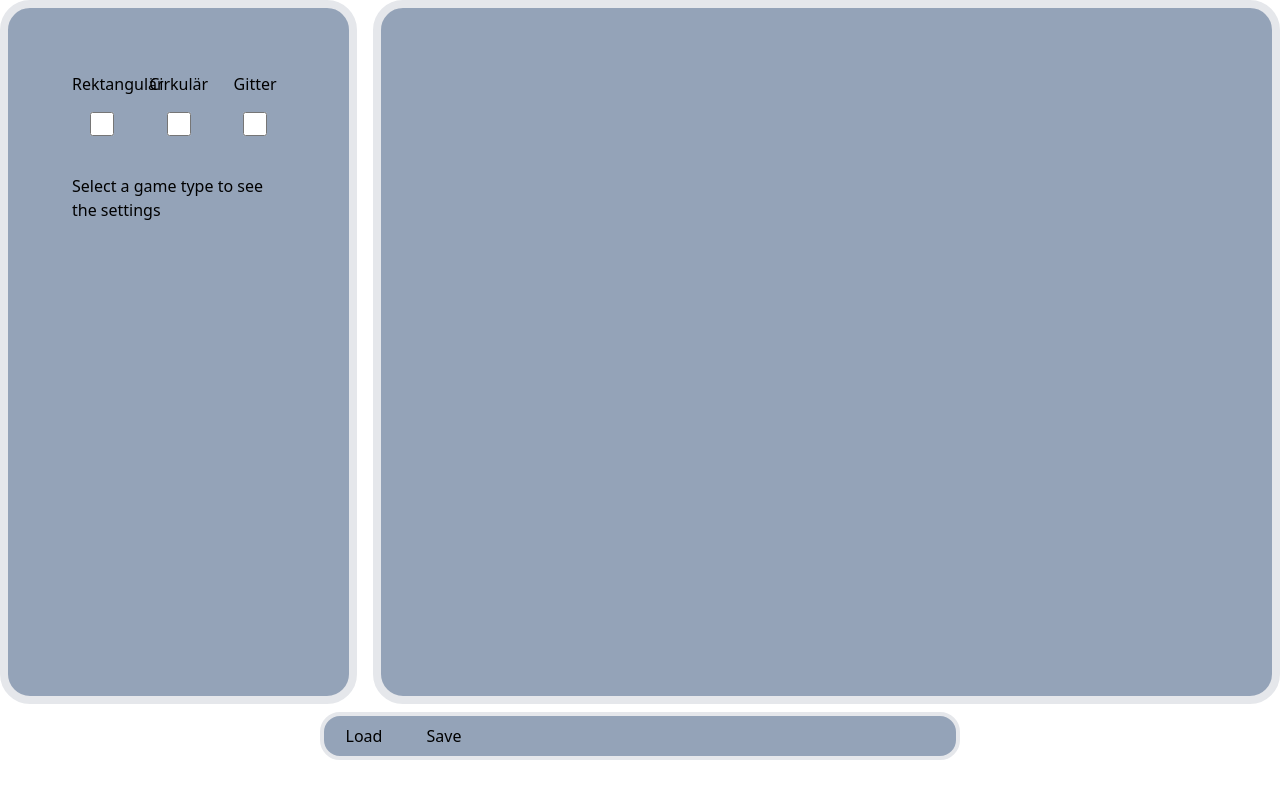
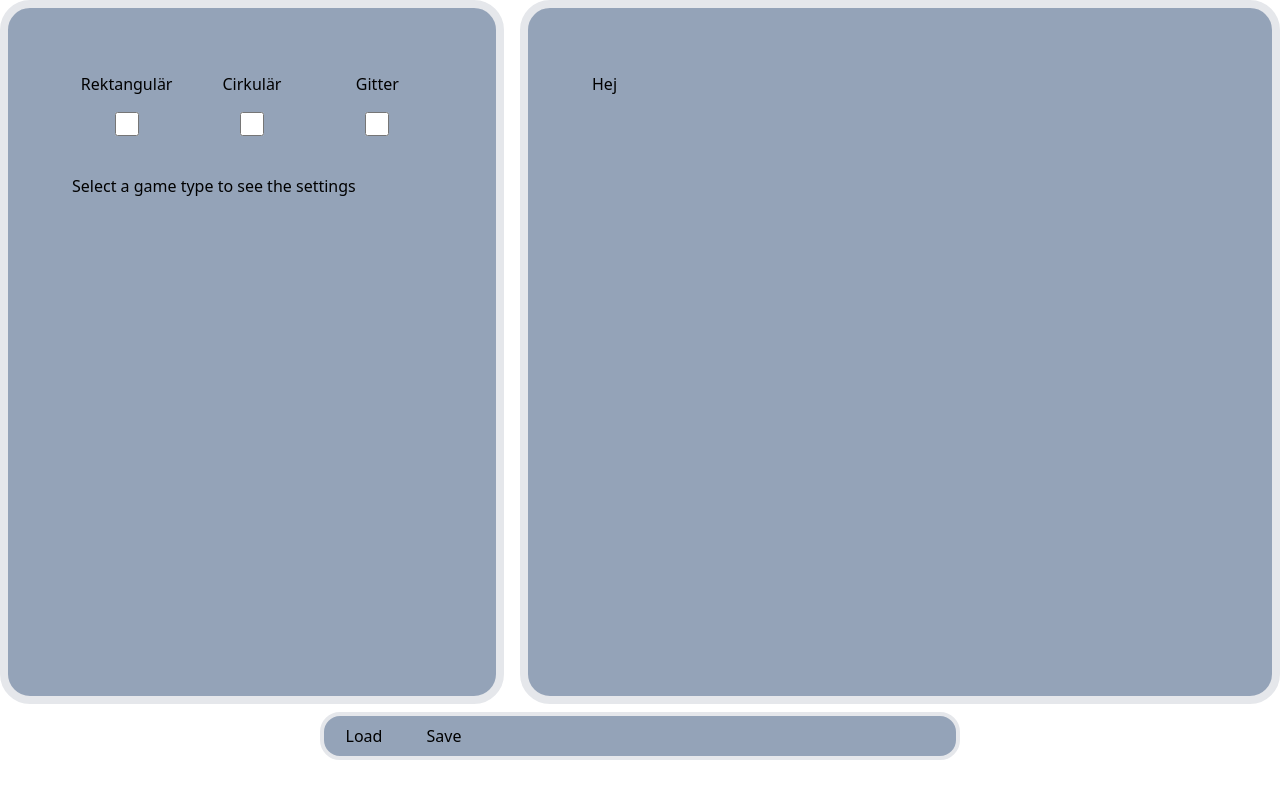
Before and after one commit to SimonMyrvold/PathfindingJS, a React (Vite) app in the folder pathfinding/: page / in a window 1280 px wide. Built offline with nearby package versions, Linux system fonts and the light colour scheme; the HTML template or start-up script is replaced by a standard one.

Commit message:
nameGenerator

```diff
--- /dev/null
+++ b/pathfinding/src/Ui_components/NameGenerator.jsx
@@ -0,0 +1,58 @@
+import { useState } from "react"
+// import React from "react";
+
+// export default function NameGenerator(){
+
+//     const [names, setNames] = useState();
+
+//     function generate() {
+//         let firstpart = ['A big', 'A small', 'A tiny'];
+//         let secondpart = ['human', 'elephant', 'donkey'];
+//         let lastpart = ['of suger', 'of sun', 'of coffe'];
+//         let randomfirstpart = firstpart[Math.floor(Math.random()*firstpart.length)];
+//         let randomsecondpart = secondpart[Math.floor(Math.random()*secondpart.length)];
+//         let randomlastpart = lastpart[Math.floor(Math.random()*lastpart.length)];
+//         let sum = randomfirstpart + ' ' + randomsecondpart + ' ' + randomlastpart ;
+//         setNames(sum);
+//     }
+
+//     generate();
+
+//     return(
+//         <div>
+//            <h1>{names}</h1>
+//         </div>
+
+//     )
+// }
+
+
+export default function NameGenerator(){
+
+    const [names, setNames] = useState();
+
+    function generate(){
+        let firstpart = ['A big', 'A small', 'A tiny'];
+        let secondpart = ['human', 'elephant', 'donkey'];
+        let lastpart = ['of suger', 'of sun', 'of coffe'];
+        let randomfirstpart = firstpart[Math.floor(Math.random()*firstpart.length)];
+        let randomsecondpart = secondpart[Math.floor(Math.random()*secondpart.length)];
+        let randomlastpart = lastpart[Math.floor(Math.random()*lastpart.length)];
+        let sum = randomfirstpart + ' ' + randomsecondpart + ' ' + randomlastpart ;
+        setNames(sum);
+
+    }
+
+
+
+
+    return (
+        <div>
+            <div>
+                <button onClick={generate}>Hej</button>
+            </div>
+            {names}
+        </div>
+    );
+
+}
--- a/pathfinding/src/Ui_components/Ui.jsx
+++ b/pathfinding/src/Ui_components/Ui.jsx
@@ -1,5 +1,6 @@
 import React from "react"
 import GameTypeSelector from "./GameTypeSelector";
+import NameGenerator from "./NameGenerator";
 
 export default function Ui() {
 
@@ -8,13 +9,15 @@ export default function Ui() {
 
             <div className="flex flex-row space-x-4">
 
-                <div className="box-content h-[70vh] w-1/6 p-16 border-8 bg-slate-400 rounded-[30px] flex-none">
+                <div className="box-content h-[70vh] w-[45vh] p-16 border-8 bg-slate-400 rounded-[30px] flex-none">
 
                     <GameTypeSelector />
 
                 </div>
 
-                <div className="box-content w-5/6 p-16 border-8 bg-slate-400 rounded-[30px] flex-1"></div>
+                <div className="box-content w-[70vh] p-16 border-8 bg-slate-400 rounded-[30px] flex-1">
+                    <NameGenerator />
+                    </div>
 
             </div>
 
```
